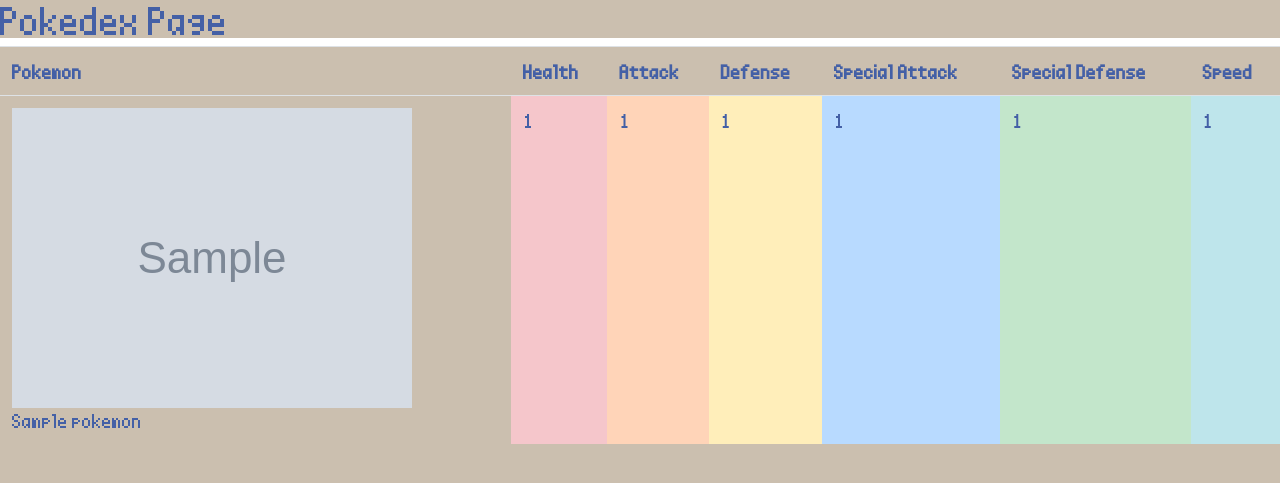
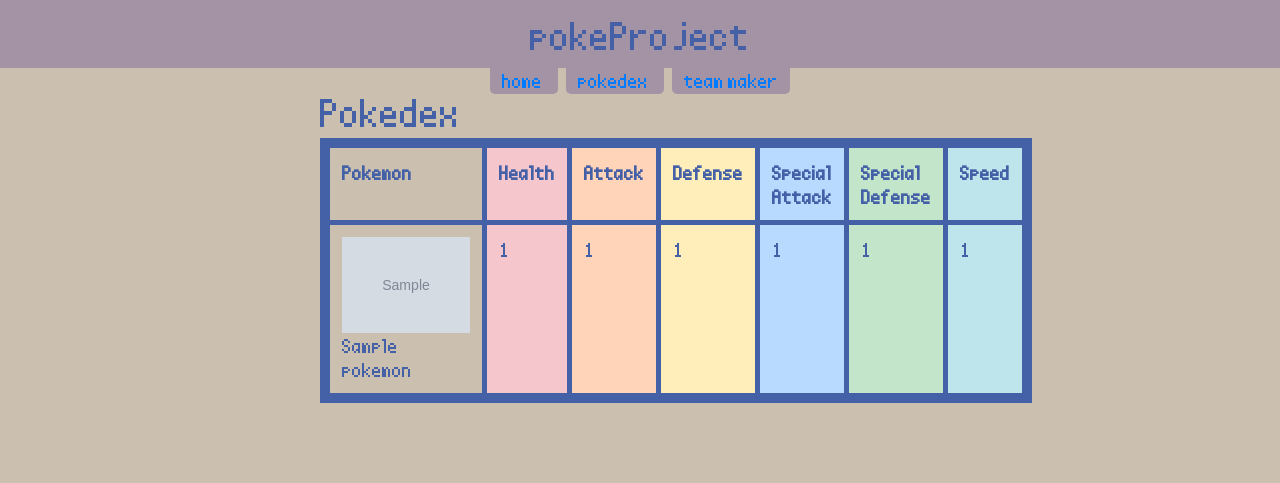
Before and after one commit to joDis06/pokeProject, a Django app: page /pokedex/ in a window 1280 px wide. Shown: the top 483 px of the page. Run offline with Django 5.2, Linux system fonts and the light colour scheme; tables that the repository leaves empty hold one stand-in row (values such as "Sample post"); grey boxes marked "Sample" are stand-in pictures.

Commit message:
frontend qwork

```diff
--- a/pokedexPlus/core/static/css/main.css
+++ b/pokedexPlus/core/static/css/main.css
@@ -11,12 +11,17 @@
     font-family: 'pkmnFont', 'Gill Sans', 'Times New Roman';
 }
 
-/* .table{
+table {
     border-style: solid;
-    border-color:#89cc5f;
-    border-radius: 0.25em;
+    border-color:#4460a6;
     border-width: 10px;
-} */
+}
+tr, td, th {
+    border-style: solid;
+    border-color:#4460a6;
+    border-width: 5px;
+}
+
 
 .table-container{
     text-align: center;
@@ -26,15 +31,50 @@
     background-color: #ffd4b8;
 }
 
-.header{
+#header{
     padding: 10px 10px;
     color: #4460a6;
     background-color: #a393a4;
-    /* position: fixed; */
-    top:0;
-    width: 100%
+    top:0px;
+    width: 100%;
+    font-size:2em;
+
+}
+#nav{
+    border-bottom-right-radius:5px;
+    border-bottom-left-radius:5px;
+    background-color: #a393a4;
+    transition: 250ms;
+    text-align: center;
 }
 
+#nav:hover{
+    background-color: #4460a6;
+    color:#a393a4
+}
+.top{
+    text-align: center;
+}
 h1{
-    margin: 0px
+    margin: 0px;
+    background-color: #a393a4;
 }
+
+.bg{
+    background: #cbbfaf;
+}
+#bootstrap-override{
+    margin-left: 25%;
+    margin-right: 25%;
+    background: #cbbfaf;
+    color: #4460a6;
+    font-family: 'pkmnFont', 'Gill Sans', 'Times New Roman';
+
+}
+
+#save{
+    position: fixed;
+    bottom: 0%;
+    width: 50%;
+    right:25%;
+}
--- a/pokedexPlus/core/templates/base.html
+++ /dev/null
@@ -1,32 +0,0 @@
-{% load static %}
-<!DOCTYPE html>
-<html>
-
-<head>
-   {% block head %}
-   {% endblock head %}
-    <link rel="stylesheet" href="https://cdn.jsdelivr.net/npm/bootstrap@4.3.1/dist/css/bootstrap.min.css" integrity="sha384-ggOyR0iXCbMQv3Xipma34MD+dH/1fQ784/j6cY/iJTQUOhcWr7x9JvoRxT2MZw1T" crossorigin="anonymous">
-    <link rel="stylesheet" href="../static/css/main.css">
-</head>
-
-<body>
-    {% block content %}
-    <h1 class = "sticky-top header"> pokeProject </h1>
-    <p>
-        The final project for Fall Semester of the 2023-2024 school year of Stuyvesant High School's 9th Period Software Development class. <br> <br>
-        Goal: To create a functional pokedex (a database of Pokemon (fictional creatures of the franchise of their namesake) which includes
-        various information sourced from pokeapi.co, including such information such as statistics, appearance, and "types" (similar to
-        elemental affinities)) including all Pokemon that have been introduced in the game so far (as of 11.01.2024, the latest update to
-        the national Pokedex is "The Indigo Disk" DLC for Pokemon Scarlet and Violet), with filters to sort pokemon based on factors such
-        as type and generation (definition: arbitrary periods of time categorizing when a given pokemon was introduced). <br> <br>
-        The website has the ability to store "teams" of up to 6 pokemon of your choosing, from all of the pokemon currently contained in the Pokedex.
-    </p>
-    {% endblock content %}
-</body>
-
-<script>
-    {% block js %}
-    {% endblock js %}
-</script>
-
-</html>
--- /dev/null
+++ b/pokedexPlus/core/templates/core/base.html
@@ -0,0 +1,28 @@
+{% load static %}
+<!DOCTYPE html>
+<html>
+
+<head>
+    {% block head %}
+    {% endblock head %}
+    <link rel="stylesheet" href="../static/css/main.css">
+    <link rel="stylesheet" href="https://cdn.jsdelivr.net/npm/bootstrap@4.3.1/dist/css/bootstrap.min.css" integrity="sha384-ggOyR0iXCbMQv3Xipma34MD+dH/1fQ784/j6cY/iJTQUOhcWr7x9JvoRxT2MZw1T" crossorigin="anonymous">
+
+</head>
+
+<body>
+    {% block content %}
+    <div class="sticky-top top">
+        <div id="header"> pokeProject </div>
+        <a id="nav" href="../"> &nbsp&nbsp home &nbsp&nbsp </a> &nbsp
+        <a id="nav" href="../pokedex"> &nbsp&nbsp pokedex &nbsp&nbsp </a> &nbsp
+        <a id="nav" href="../teamMaker"> &nbsp&nbsp team maker &nbsp&nbsp </a></div>
+    {% endblock content %}
+</body>
+
+<script>
+    {% block js %}
+    {% endblock js %}
+</script>
+
+</html>
--- a/pokedexPlus/core/views.py
+++ b/pokedexPlus/core/views.py
@@ -6,5 +6,5 @@
 
 
 def main(request):
-    template = loader.get_template('base.html')
+    template = loader.get_template('core/home.html')
     return HttpResponse(template.render())
--- a/pokedexPlus/pokedex/models.py
+++ b/pokedexPlus/pokedex/models.py
@@ -15,7 +15,7 @@
     spdef = models.SmallIntegerField()
     spd = models.SmallIntegerField()
     types = models.ManyToManyField(Types)
-    image = models.CharField()
+    image = models.CharField(blank=True, null=True)
 
     def __str__(self):
         return self.name
--- a/pokedexPlus/pokedex/templates/pokedex/pokedex.html
+++ b/pokedexPlus/pokedex/templates/pokedex/pokedex.html
@@ -1,23 +1,24 @@
-{% extends "base.html" %}
+{% include "core/base.html" %}
 
 {% block content %}
-
-<head>
-    <link rel="stylesheet" href="https://cdn.jsdelivr.net/npm/bootstrap@4.3.1/dist/css/bootstrap.min.css" integrity="sha384-ggOyR0iXCbMQv3Xipma34MD+dH/1fQ784/j6cY/iJTQUOhcWr7x9JvoRxT2MZw1T" crossorigin="anonymous">
-</head>
-
-<h2> Pokedex Page </h2>
+<div class="bg">
+<div id="bootstrap-override">
+<h2> Pokedex </h2>
 <table class="table">
     <th> Pokemon </th>
-    <th> Health </th>
-    <th> Attack </th>
-    <th> Defense </th>
-    <th> Special Attack </th>
-    <th> Special Defense </th>
-    <th> Speed </th>
+    <th class="table-danger"> Health </th>
+    <th style="background-color:#ffd4b8"> Attack </th>
+    <th class="table-warning"> Defense </th>
+    <th class="table-primary"> Special Attack </th>
+    <th class="table-success"> Special Defense </th>
+    <th class="table-info"> Speed </th>
 {% for item in pokemon %}
 <tr>
-    <td> <img src={{item.image}}> <br> {{item.name}} </td>
+    <td>
+    {% if item.image != null %}
+    <img src={{item.image}} width=128>
+    {%endif%}
+    {{item.name}} </td>
     <td class="table-danger"> {{item.hp}} </td>
     <td style="background-color:#ffd4b8"> {{item.atk}} </td>
     <td class="table-warning"> {{item.dfn}} </td>
@@ -27,6 +28,5 @@
 
 </tr>
 {% endfor %}
-
-
+</div></div>
 {% endblock content %}
--- a/pokedexPlus/pokedex/views.py
+++ b/pokedexPlus/pokedex/views.py
@@ -18,7 +18,9 @@
         pokeListResponse = requests.get(pokeListUrl)
         pokeListData = pokeListResponse.json()
         # print(pokeListData.get("results"))
+        counter=0
         for i in pokeListData.get("results"):
+            counter+= 1
             pokeStatsUrl = i.get('url')
             #print(pokeStatsUrl)
             pokeStatsResponse = requests.get(pokeStatsUrl)
@@ -27,6 +29,7 @@
             pokeStats = pokeStatsData.get('stats')
             #print(pokeStats)
             pokeInstance = Pokemon.objects.create(
+                                                   id=counter,
                                                    name=pokeStatsData.get('name'),
                                                    # generation = 1,
                                                    hp=pokeStats[0].get('base_stat'),
@@ -53,8 +56,10 @@
     if (Types.objects.all().count() == 0):
         pokeTypeResponse = requests.get(pokeTypeUrl)
         pokeTypeData = pokeTypeResponse.json()
+        counter = 0
         for i in pokeTypeData.get('results'):
-            pokeInstance = Types.objects.create(name=i.get('name'))
+            counter += 1
+            pokeInstance = Types.objects.create(id=counter, name=i.get('name'))
             pokeInstance.save()
             print(pokeInstance.name)
 
--- a/pokedexPlus/pokedexPlus/secrets.json
+++ b/pokedexPlus/pokedexPlus/secrets.json
@@ -1,9 +1,9 @@
 {
 "environment": "development",
 "pokedexPlus_url": "http://localhost:8000",
-"database_name": "jdisomma",
-"database_user": "jdisomma",
-"database_pwd": "k3fbV^FFa3rBSy",
-"database_host": "lisa.stuy.edu",
+"database_name": "pokedexPlus",
+"database_user": "postgres",
+"database_pwd": "Butu__2006",
+"database_host": "localhost",
 "database_port": "5432"
 }
--- a/pokedexPlus/teamMaker/templates/teamMaker/team_list.html
+++ b/pokedexPlus/teamMaker/templates/teamMaker/team_list.html
@@ -1,6 +1,9 @@
-{% extends "base.html" %}
+{% include "core/base.html" %}
 
 {% block content %}
+<div class="bg">
+<div id="bootstrap-override">
+<h2> Team Maker </h2>
 <a href="{% url 'teamMaker:teamCreate' %}">New Team</a><br/><br/>
 {% for team in object_list %}
     <a href="{% url 'teamMaker:teamDetail' team.id %}">{{ team.id }}</a><br/>
@@ -13,4 +16,5 @@
 
     {% endfor %}
 {% endfor %}
+</div></div>
 {% endblock content %}
```
Also changed, not shown: pokedexPlus/core/templates/core/home.html (added, +18 -0 lines), pokedexPlus/teamMaker/forms.py (+11 -1 lines), pokedexPlus/teamMaker/templates/teamMaker/team_detail.html (+5 -3 lines), pokedexPlus/teamMaker/templates/teamMaker/team_form.html (+9 -3 lines), pokedexPlus/pokedex/forms.py (added), pokedexPlus/pokedex/migrations/0002_remove_pokemon_generation_pokemon_image.py (added), pokedexPlus/pokedex/migrations/0003_alter_pokemon_image.py (added).
